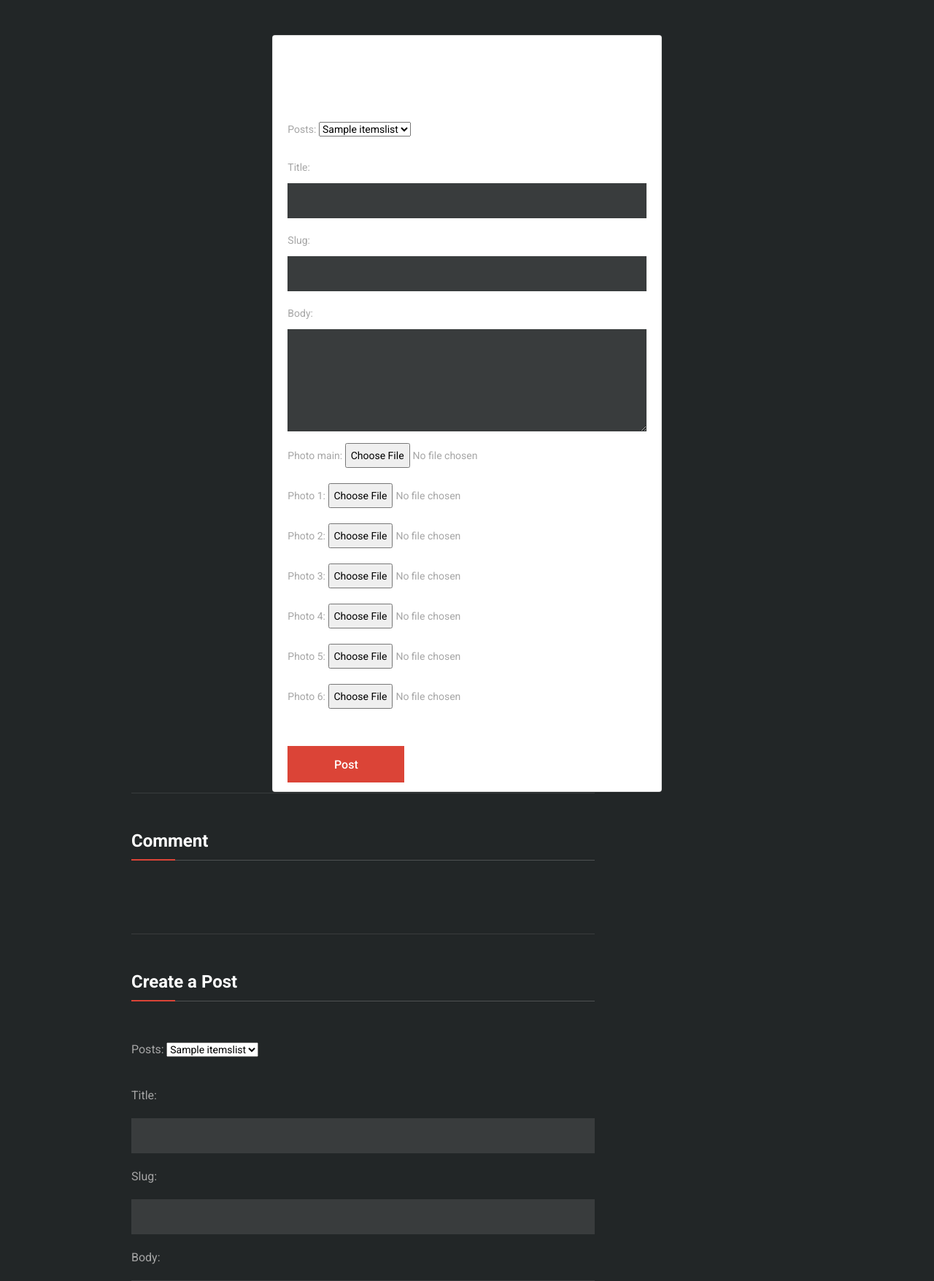
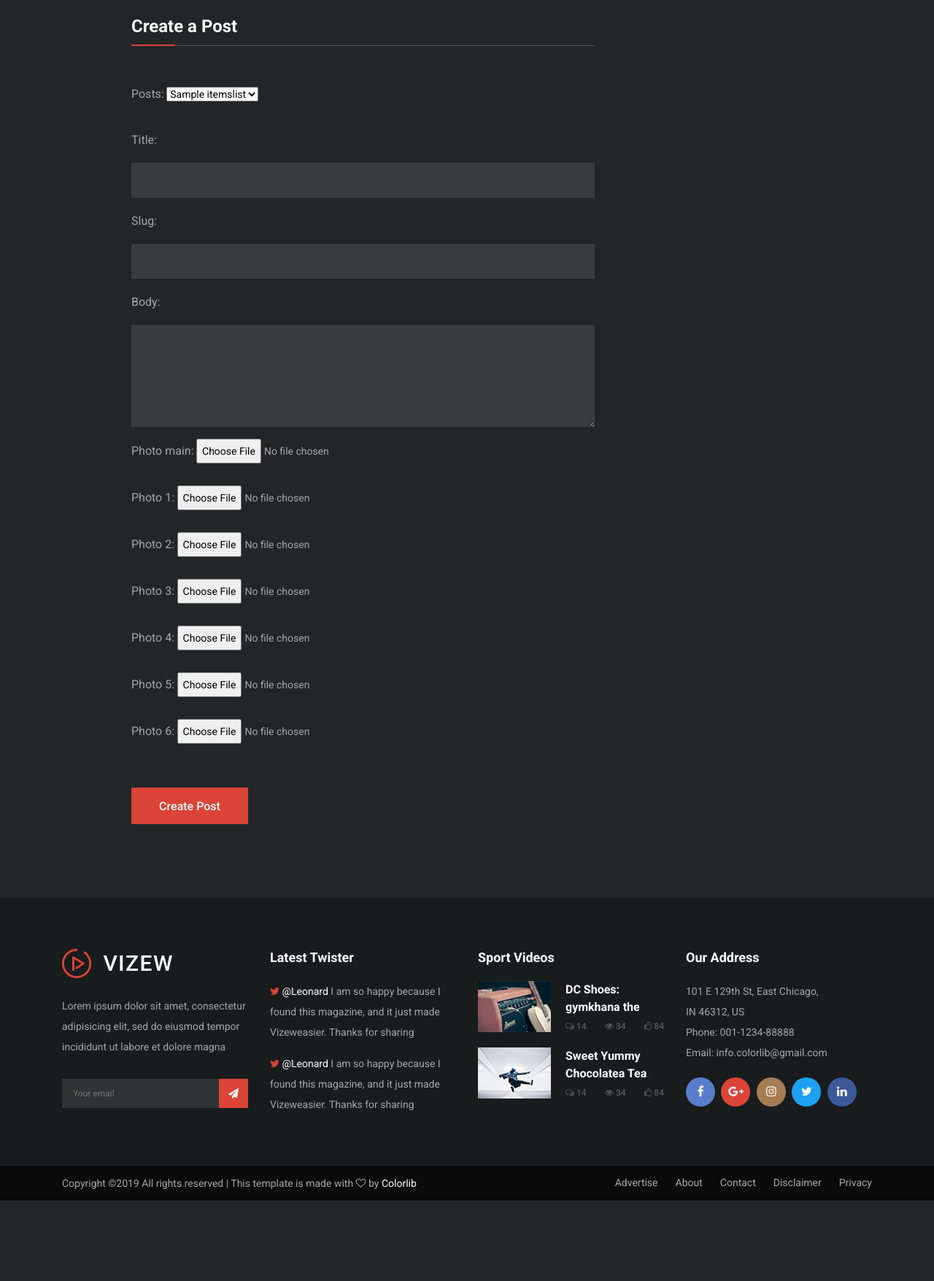
Before and after one commit to sust-swe/Automated-Rating, a Django app: page /posts/create/ in a window 1280 px wide. Shown: the part 140-1895 px from the top of the page at 73% size. After the commit the page ends 1785 px from the top, so only its background shows below. Run offline with Django 3.2, Linux system fonts and the light colour scheme; a user stored in the database is signed in; tables that the repository leaves empty hold one stand-in row (values such as "Sample post"); style sheets or scripts are compiled from the project's sources; some libraries are stand-ins or nearby versions; some web fonts are replaced.

Commit message:
create post edit

```diff
--- a/templates/posts/create.html
+++ b/templates/posts/create.html
@@ -48,7 +48,7 @@
         <br><br>
     </form> -->
 
-<div class="d-flex justify-content-center mt-5">
+<!-- <div class="d-flex justify-content-center mt-5">
     <div class="col-md-5 list-group-item">
         <h1>Create New Post</h1><br><br>
         <form class="justify-content-center" action="{% url 'create' %}" method="POST" enctype="multipart/form-data">
@@ -64,7 +64,7 @@
                 </table>
         </form>
     </div>
-</div>
+</div> -->
 
 
 
@@ -79,13 +79,11 @@
 
 <!-- ##### Pager Area End ##### -->
 <!-- ##### Post Details Area Start ##### -->
+
+<br>
 <section class="post-details-area mb-80">
     <div class="container">
-      <div class="row">
-        <div class="col-12">
 
-        </div>
-      </div>
 
       <div class="row justify-content-center">
         <!-- Post Details Content Area -->
@@ -100,9 +98,9 @@
               <!-- Post Author -->
 
               <!-- Comment Area Start -->
-              <div class="comment_area clearfix mb-50">
+              <!-- <div class="comment_area clearfix mb-50">
 
-                <!-- Section Title -->
+
                 <div class="section-heading style-2">
                   <h4>Comment</h4>
                   <div class="line"></div>
@@ -115,11 +113,12 @@
 
                 <!-- Section Title -->
                 <div class="section-heading style-2">
-                  <h4>Create a Post</h4>
-                  <div class="line"></div>
+
+                    <h4>Create a Post</h4>
+                    <div class="line"></div>
                 </div>
 
-                <!-- Reply Form -->
+                <!-- post Form -->
                 <div class="contact-form-area">
                     <form class="form-site" action="{% url 'create' %}" method="POST" enctype="multipart/form-data">
                       <div class="row">
@@ -137,7 +136,7 @@
                     </form>
                 </div>
                 <br>
-                <!-- Reply Form -->
+                <!-- post Form -->
 
               </div>
 
```
